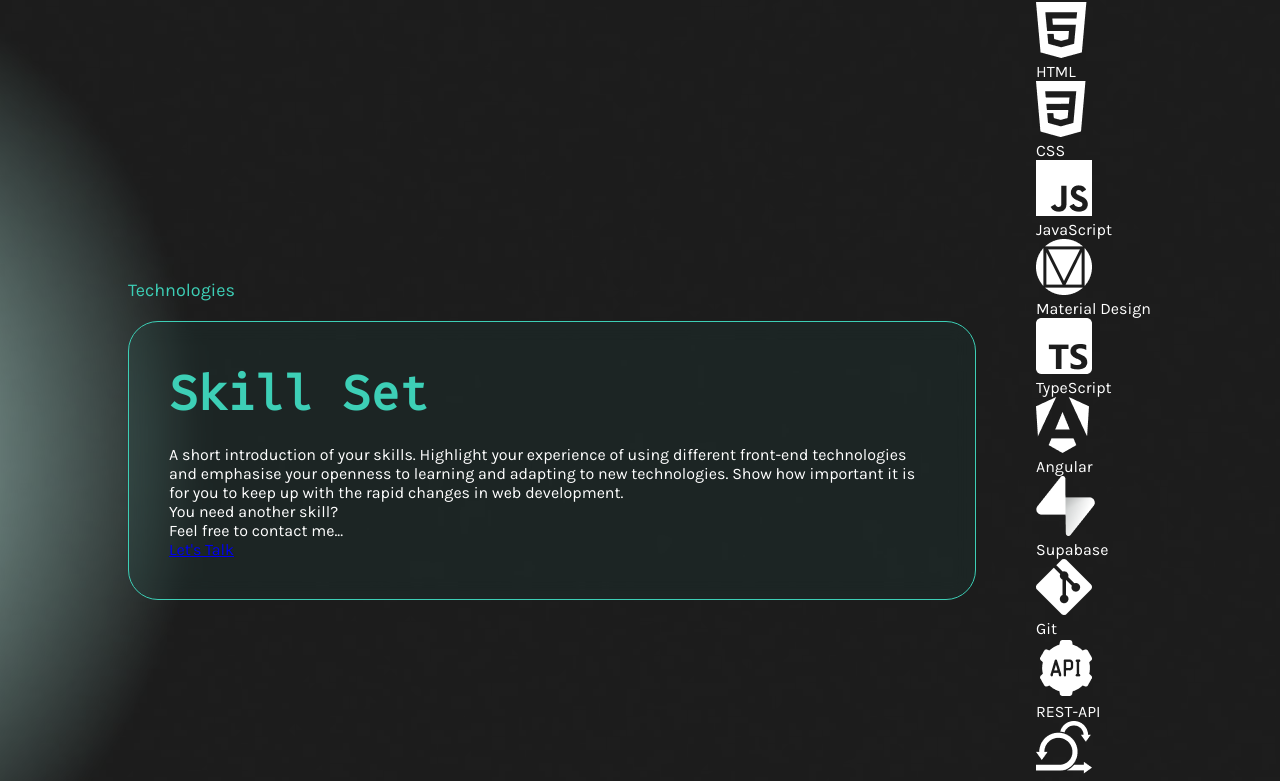
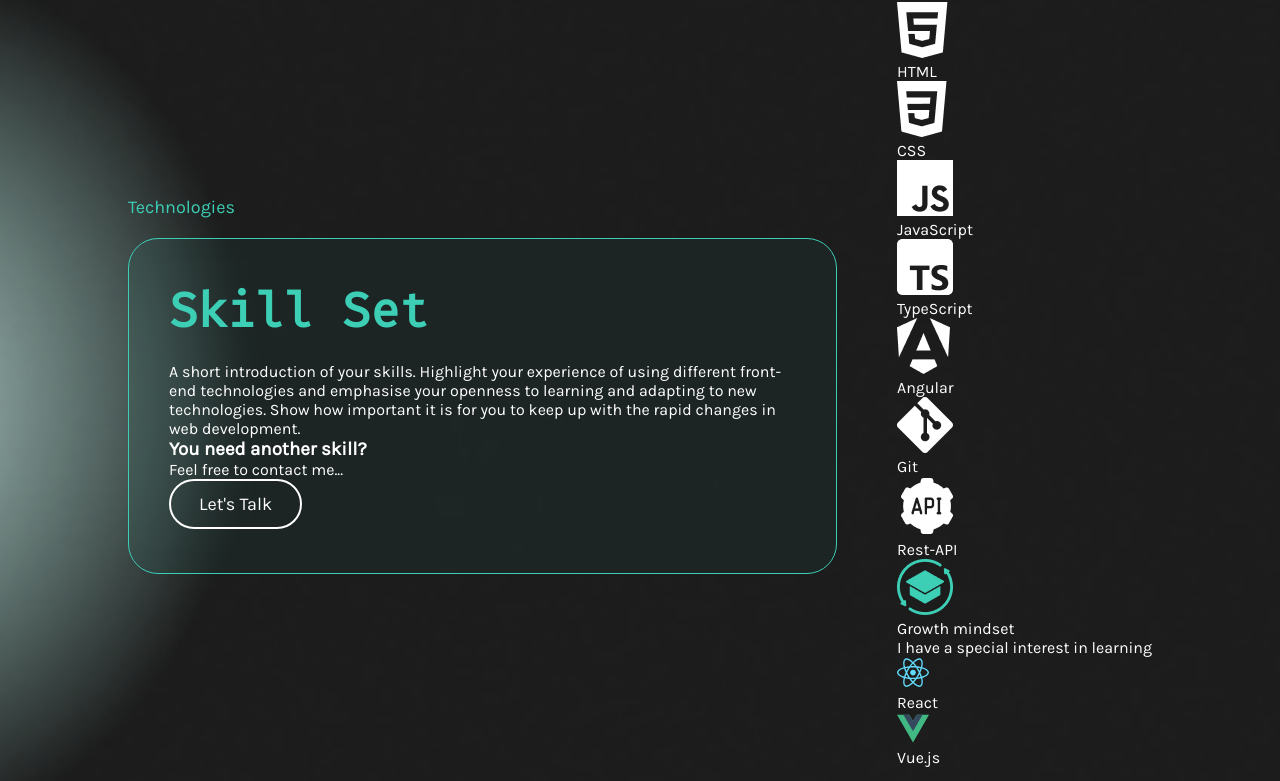
Before and after one commit to TemirlanGashimov/portfolio, an Angular app: page / in a window 1280 px wide. Shown: the part 1718-2499 px from the top of the page. Built offline with nearby package versions, Linux system fonts and the light colour scheme.

Commit message:
refactor skills section layout and improve tooltip structure

```diff
--- a/src/app/components/landing-page/skills/skills.html
+++ b/src/app/components/landing-page/skills/skills.html
@@ -12,72 +12,55 @@
         how important it is for you to keep up with the rapid changes in web development.
       </p>
 
-      <p class="skills__highlight">You need another skill?</p>
-
+      <h3 class="skills__heading">
+       You need <span class="skills__highlight">another skill?</span>
+      </h3>
       <p class="skills__description">Feel free to contact me...</p>
 
-      <a href="#" class="skills__button">Let's Talk</a>
+      <a href="#" class="btn"><span>Let's Talk</span></a>
     </div>
   </div>
 
-  <div class="skills__grid">
+    <div class="skills__grid">
 
-    <div class="skills__item">
-      <img src="icons/html.png" alt="HTML logo" />
-      <p>HTML</p>
-    </div>
+      @for (skill of skills; track skill.name) {
 
-     <div class="skills__item">
-      <img src="icons/css.png" alt="CSS logo" />
-      <p>CSS</p>
-    </div>
+        @if (skill.active) {
 
-     <div class="skills__item">
-      <img src="icons/javascript.png" alt="JavaScript logo" />
-      <p>JavaScript</p>
-    </div>
+          <div class="skills__item">
 
-     <div class="skills__item">
-      <img src="icons/material_design.png" alt="Material Design logo" />
-      <p>Material Design</p>
-    </div>
+            <img [src]="'icons/' + skill.icon" [alt]="skill.name + ' logo'">
+            <p class="skills__label">{{ skill.name }}</p>
 
-     <div class="skills__item">
-      <img src="icons/typescript.png" alt="TypeScript logo" />
-      <p>TypeScript</p>
-    </div>
+            @if (skill.tooltip) {
+              <div class="skills__tooltip">
+                <p class="skills__tooltip-text">
+                  I have a special interest in learning
+                </p>
 
-     <div class="skills__item">
-      <img src="icons/angular.png" alt="Angular logo" />
-      <p>Angular</p>
-    </div>
+                <div class="skills__tooltip-icons">
 
-     <div class="skills__item">
-      <img src="icons/supabase.png" alt="Supabase logo" />
-      <p>Supabase</p>
-    </div>
+                  <div>
+                    <img src="icons/react.svg" alt="React">
+                    <p>React</p>
+                  </div>
 
-     <div class="skills__item">
-      <img src="icons/git.png" alt="Git logo" />
-      <p>Git</p>
-    </div>
+                  <div>
+                    <img src="icons/vue.svg" alt="Vue">
+                    <p>Vue.js</p>
+                  </div>
+                </div>
+              </div>
+            }
 
-     <div class="skills__item">
-      <img src="icons/rest-api.png" alt="Rest-Api logo" />
-      <p>REST-API</p>
-    </div>
+          </div>
+        }
+      }
 
-     <div class="skills__item">
-      <img src="icons/scrum.png" alt="Scrum logo" />
-      <p>Scrum</p>
-    </div>
-
-     <div class="skills__item">
-      <img src="icons/growth_mindset.png" alt="Growth Mindset logo" />
-      <p>Growth Mindset</p>
     </div>
 
 
+
   </div>
-  </div>
+  <!-- </div> -->
 </section>
```
